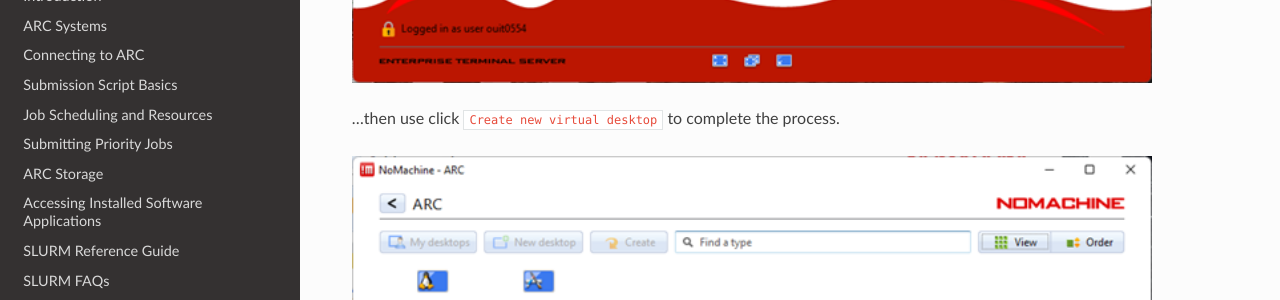
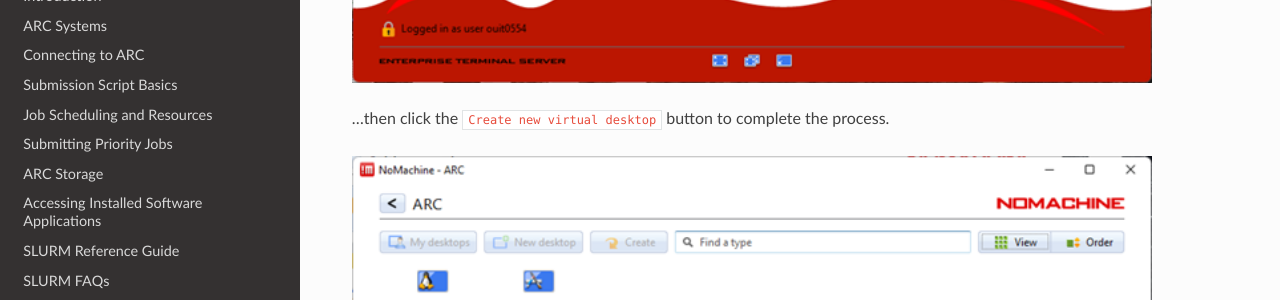
Before and after one commit to tina-friedrich/arc-user-guide, a Sphinx documentation site: the page built from docs/source/arc-gfx-interactive.rst, in a window 1280 px wide and 900 px high, scrolled down 2689 px. Shown: the part 149-449 px from the top of the window. Built offline with Sphinx 7.4.7 and the Read the Docs theme 2.0.0, drawn with Linux system fonts in a browser that asks for light colours.

Commit message:
Update arc-gfx-interactive.rst

```diff
--- a/docs/source/arc-gfx-interactive.rst
+++ b/docs/source/arc-gfx-interactive.rst
@@ -41,7 +41,7 @@
   :width: 800
   :alt: Client Install Stage 3
 
-...then use click ``Create new virtual desktop``  to complete the process.
+...then click the ``Create new virtual desktop`` button to complete the process.
 
 .. image:: images/arc-client4.png
   :width: 800
```
